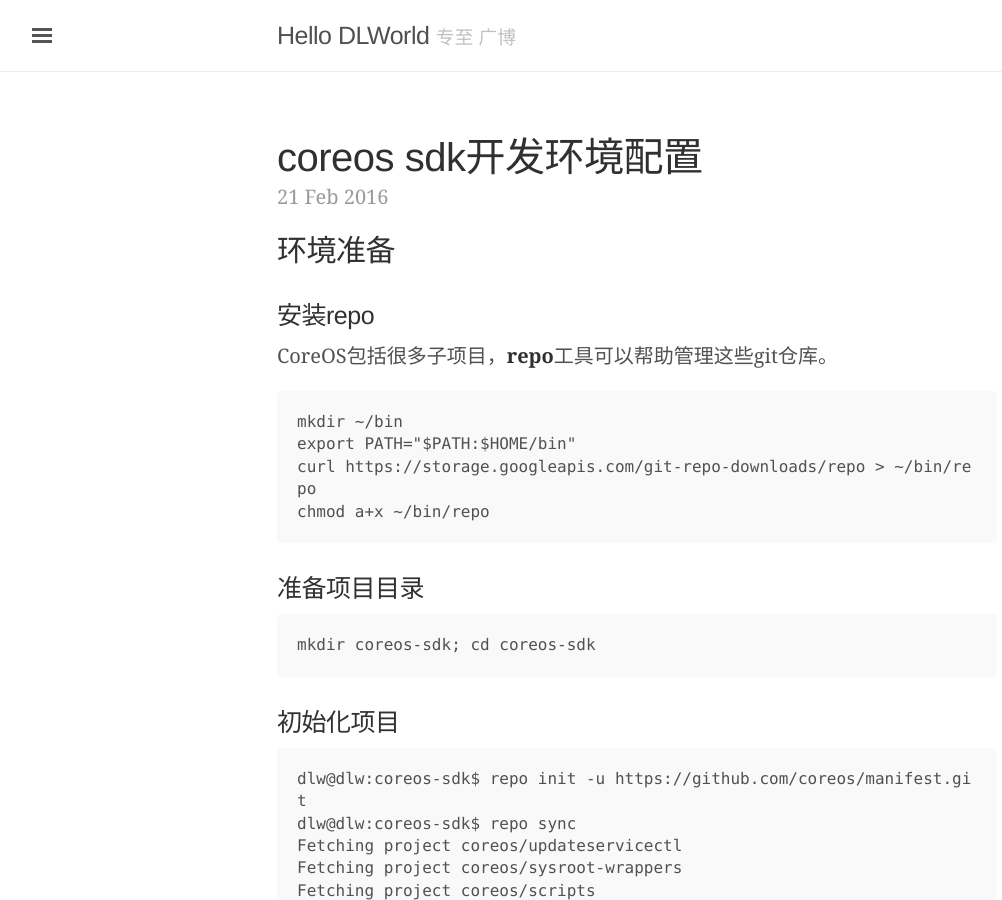
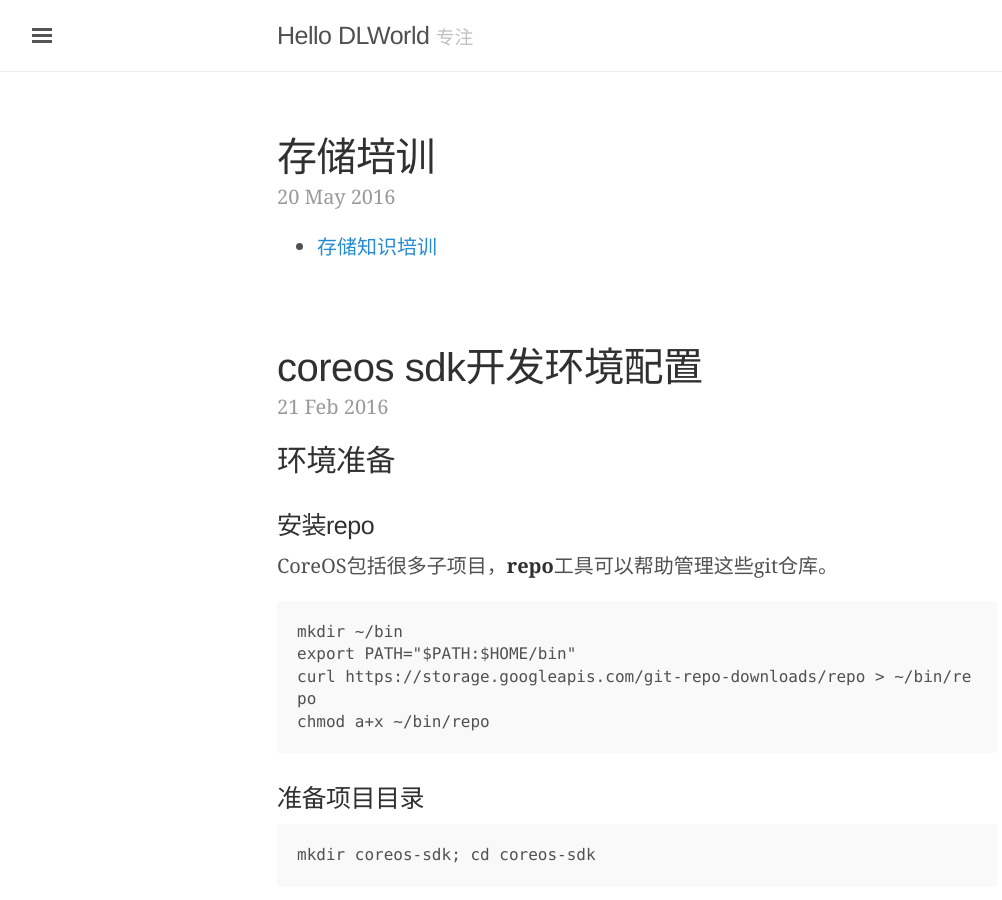
Before and after one commit to dlworld/dlworld.github.io, a Jekyll site: the page built from index.html, in a window 1280 px wide and 900 px high. Shown: the whole window, without its empty margins (3-1005 px from the left). Built offline with Jekyll 4.4.1, drawn with Linux system fonts in a browser that asks for light colours; formulas are drawn with MathJax 3; the list of posts is cut into pages by our own code.

Commit message:
修改：     _config.yml 	新文件：   _posts/2016-5-20-storage_training.md 	修改：     about.md

```diff
--- a/_config.yml
+++ b/_config.yml
@@ -6,7 +6,7 @@
 
 # Setup
 title:               Hello DLWorld
-tagline:             '专至 广博'
+tagline:             '专注'
 description:         ''
 url:                 http://dlworld.github.io
 github_username:     dlworld
--- /dev/null
+++ b/_posts/2016-5-20-storage_training.md
@@ -0,0 +1,13 @@
+---
+layout: page
+title: 存储培训
+#permalink: /archive/
+#banner_image: sample-banner-image-3.jpg
+---
+
+<div>
+  <h2>{{ category | first }}</h2>
+  <ul class="arc-list">
+    <li><a href="{{ storage-training | prepend: site.baseurl }}">存储知识培训</a></li>
+  </ul>
+</div>
```
Also changed, not shown: about.md (+7 -1 lines).
